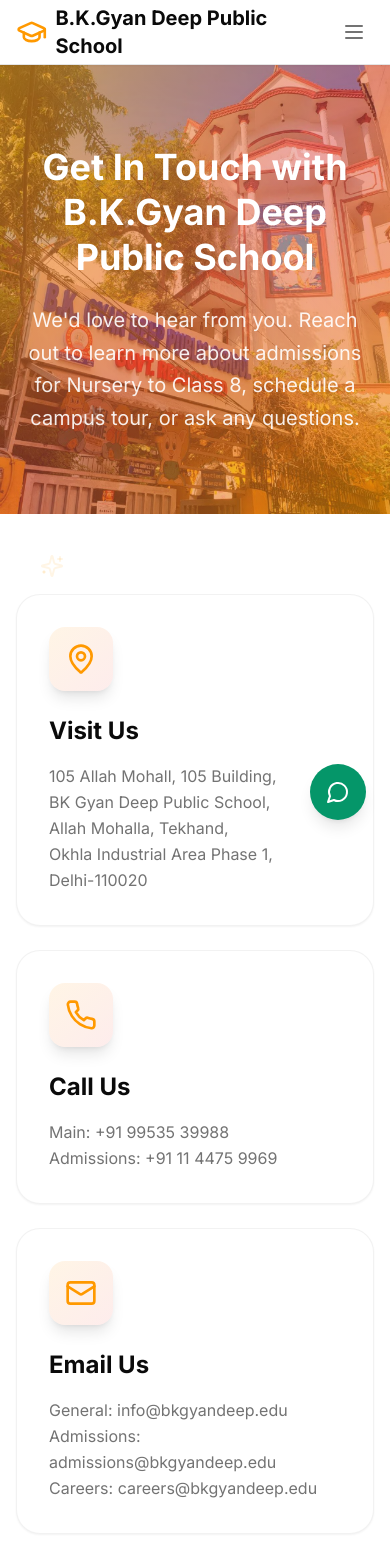
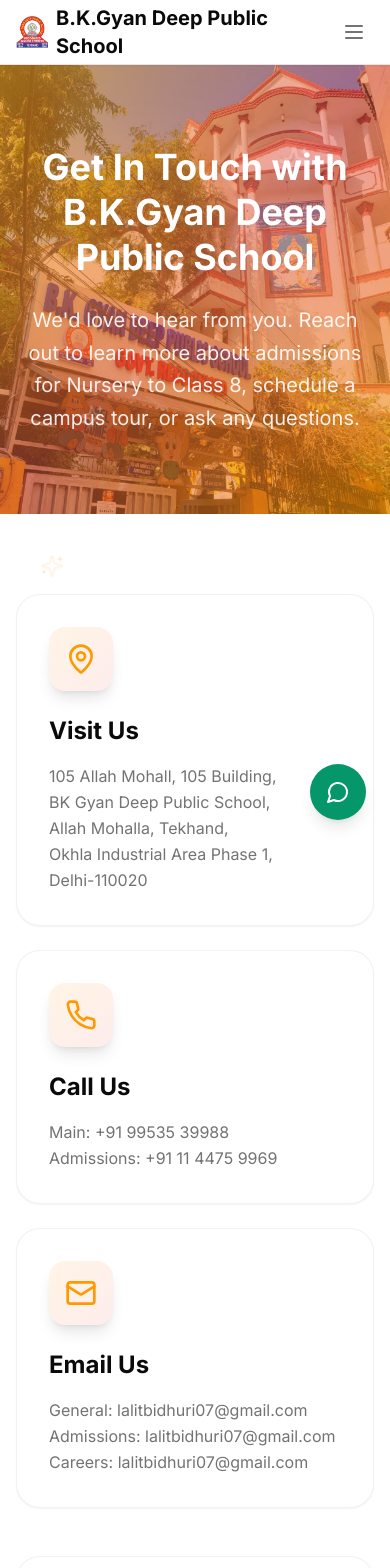
Before and after one commit to ShaaCoder/gyandeeptest, a Next.js app: page /contact in a window 390 px wide. Shown: the top 1568 px of the page. Built offline with nearby package versions, Linux system fonts and the light colour scheme.

Commit message:
update the email and timings

```diff
--- a/app/about/page.tsx
+++ b/app/about/page.tsx
@@ -1,10 +1,14 @@
+'use client'
+
+
 import Link from 'next/link';
 import Image from 'next/image';
 import { Card, CardContent } from '@/components/ui/card';
 import { Target, Eye, Heart, Users, Building2, BookOpen, Sparkles, Quote, Award, Users2, Home, Calendar, Clock, Trophy, GraduationCap, BarChart3, Globe, Leaf } from 'lucide-react';
 import { cn } from '@/lib/utils';
-import SchoolImage from '../../schoolimage.png'
-
+import SchoolImage from '../../schoolimage.png';
+import ChairmanImage from '../../public/images/chairmen.jpeg'; // Adjust relative path to your public/images/ folder (e.g., '../../../public/' if in app/about/page.tsx)
+import PrincipalImage from '../../public/images/lailtprinciple.jpeg'
 export default function About() {
   return (
     <div>
@@ -105,14 +109,19 @@ export default function About() {
             <Card className="bg-card border-border/50 rounded-3xl shadow-2xl overflow-hidden">
               <CardContent className="p-8 md:p-12 relative">
                 <div className="flex flex-col lg:flex-row gap-8 items-start">
-                  <div className="flex-shrink-0 lg:w-2/5">
+                  <div className="flex-shrink-0 lg:w-2/5 w-full">
                     <div className="relative w-full aspect-[3/4] bg-gradient-to-br from-primary/10 to-destructive/10 rounded-2xl shadow-2xl overflow-hidden">
                       <Image
-                        src="/images/chairmen.jpeg" // Adjust path as needed (e.g., from public/images/)
+                        src={ChairmanImage}
                         alt="L.N BIDHURI, Chairman"
                         fill
+                        sizes="(max-width: 1024px) 100vw, 40vw"
                         className="object-cover hover:scale-105 transition-transform duration-500"
-                        priority // Optional: Use if this section is above the fold
+                        priority
+                        placeholder="blur"
+                        onError={(e) => {
+                          console.error('Chairman image failed to load:', e);
+                        }}
                       />
                     </div>
                   </div>
@@ -160,14 +169,19 @@ export default function About() {
             <Card className="bg-card border-border/50 rounded-3xl shadow-2xl overflow-hidden">
               <CardContent className="p-8 md:p-12 relative">
                 <div className="flex flex-col lg:flex-row gap-8 items-start">
-                  <div className="flex-shrink-0 lg:w-2/5">
+                  <div className="flex-shrink-0 lg:w-2/5 w-full">
                     <div className="relative w-full aspect-[3/4] bg-gradient-to-br from-primary/10 to-destructive/10 rounded-2xl shadow-2xl overflow-hidden">
                       <Image
-                        src="/images/lailtprinciple.jpeg" // Adjust path as needed (e.g., from public/images/)
+                        src={PrincipalImage}
                         alt="Lalit Bidhuri, Principal"
                         fill
+                        sizes="(max-width: 1024px) 100vw, 40vw"
                         className="object-cover hover:scale-105 transition-transform duration-500"
-                        priority // Optional: Use if this section is above the fold
+                        priority
+                        placeholder="blur"
+                        onError={(e) => {
+                          console.error('Principal image failed to load:', e);
+                        }}
                       />
                     </div>
                   </div>
--- a/app/contact/page.tsx
+++ b/app/contact/page.tsx
@@ -148,9 +148,9 @@ ${formData.message}
                   </div>
                   <h3 className="text-2xl font-bold text-foreground mb-4 group-hover:text-primary">Email Us</h3>
                   <p className="text-muted-foreground leading-relaxed group-hover:text-foreground/90">
-                    General: info@bkgyandeep.edu <br />
-                    Admissions: admissions@bkgyandeep.edu <br />
-                    Careers: careers@bkgyandeep.edu
+                    General: lalitbidhuri07@gmail.com <br />
+                    Admissions: lalitbidhuri07@gmail.com <br />
+                    Careers: lalitbidhuri07@gmail.com
                   </p>
                 </CardContent>
               </Card>
@@ -259,13 +259,13 @@ ${formData.message}
                 <h3 className="text-2xl font-bold text-foreground mb-4 group-hover:text-primary">School Hours</h3>
                 <div className="space-y-4 text-muted-foreground group-hover:text-foreground/90">
                   <div className="flex justify-between py-3 px-4 bg-muted/50 rounded-2xl group-hover:bg-primary/5 transition-colors">
-                    <span>Monday - Friday:</span>
-                    <span className="font-semibold text-foreground">8:00 AM - 3:30 PM</span>
+                    <span>Monday - Saturday:</span>
+                    <span className="font-semibold text-foreground">8:00 AM - 1:30 PM</span>
                   </div>
-                  <div className="flex justify-between py-3 px-4 bg-muted/50 rounded-2xl group-hover:bg-primary/5 transition-colors">
-                    <span>Saturday:</span>
+                  {/* <div className="flex justify-between py-3 px-4 bg-muted/50 rounded-2xl group-hover:bg-primary/5 transition-colors">
+                    <span>:</span>
                     <span className="font-semibold text-foreground">9:00 AM - 12:00 PM</span>
-                  </div>
+                  </div> */}
                   <div className="flex justify-between py-3 px-4 bg-muted/50 rounded-2xl group-hover:bg-primary/5 transition-colors">
                     <span>Sunday:</span>
                     <span className="font-semibold text-foreground">Closed</span>
@@ -327,7 +327,7 @@ ${formData.message}
                   <ArrowRight className="h-5 w-5 ml-2 transition-transform duration-300" />
                 </Button>
               </Link>
-              {/* <Link href="mailto:admissions@bkgyandeep.edu">
+              {/* <Link href="mailto:lalitbidhuri07@gmail.com">
                 <Button size="lg" variant="outline" className="border-primary-foreground text-primary-foreground hover:bg-primary-foreground/10 hover:text-primary transition-all duration-300 shadow-xl">
                   Email Admissions
                   <ArrowRight className="h-5 w-5 ml-2 transition-transform duration-300" />
--- a/app/layout.tsx
+++ b/app/layout.tsx
@@ -10,6 +10,9 @@ const inter = Inter({ subsets: ['latin'] });
 export const metadata: Metadata = {
   title: 'B.K.Gyan Deep Public School - Nurturing Young Minds Since 1995',
   description: 'Excellence in foundational education from Nursery to Class 8. Holistic development, innovative learning, and a safe environment in Okhla, Delhi.',
+  icons: {
+    icon: '/favicon.png', // Updated: Points to your new favicon in /public/
+  },
   openGraph: {
     images: [
       {
--- a/components/Footer.tsx
+++ b/components/Footer.tsx
@@ -107,10 +107,10 @@ export default function Footer() {
               <li className="flex items-center gap-3 text-sm group">
                 <Mail className="h-4 w-4 flex-shrink-0 text-primary-foreground/80 group-hover:text-background transition-colors" />
                 <Link
-                  href="mailto:admissions@bkgyandeep.edu"
+                  href="mailto:lalitbidhuri07@gmail.com"
                   className="text-primary-foreground/80 group-hover:text-background transition-colors hover:underline"
                 >
-                  admissions@bkgyandeep.edu
+                  lalitbidhuri07@gmail.com
                 </Link>
               </li>
             </ul>
@@ -121,8 +121,7 @@ export default function Footer() {
             <h3 className="text-background font-semibold mb-4 text-lg">School Hours</h3>
             <ul className="space-y-3 text-sm">
               {[
-                { day: 'Monday - Friday', time: '8:00 AM - 3:30 PM' },
-                { day: 'Saturday', time: '9:00 AM - 12:00 PM' },
+                { day: 'Monday - Saturday', time: '8:00 AM - 1:30 PM' },
                 { day: 'Sunday', time: 'Closed' },
               ].map((hour, index) => (
                 <li key={index} className="flex justify-between items-center py-2 px-3 rounded-lg bg-primary-foreground/5 hover:bg-primary-foreground/10 transition-colors group">
--- a/components/Header.tsx
+++ b/components/Header.tsx
@@ -1,9 +1,10 @@
 'use client';
 
 import Link from 'next/link';
+import Image from 'next/image';
 import { usePathname } from 'next/navigation';
 import { useState } from 'react';
-import { Menu, X, GraduationCap } from 'lucide-react';
+import { Menu, X } from 'lucide-react';
 import { cn } from '@/lib/utils';
 
 const navLinks = [
@@ -23,7 +24,13 @@ export default function Header() {
       <div className="container mx-auto px-4">
         <div className="flex h-16 items-center justify-between">
           <Link href="/" className="flex items-center gap-2 font-bold text-xl text-foreground hover:text-primary transition-colors">
-            <GraduationCap className="h-8 w-8 text-primary" />
+            <Image
+              src="/images/logo.png"
+              alt="B.K.Gyan Deep Public School Logo"
+              width={32}
+              height={32}
+              className="h-8 w-8 object-contain"
+            />
             <span>B.K.Gyan Deep Public School</span>
           </Link>
 
--- a/components/sections/CTASection.tsx
+++ b/components/sections/CTASection.tsx
@@ -45,7 +45,7 @@ export function CTASection() {
             {[
               { icon: Phone, label: 'Call Us', text: '+91 99535 39988', href: 'tel:+919953539988' },
               { icon: MapPin, label: 'Visit Us', text: '105 Allah Mohall, Delhi-110020', href: 'https://www.google.com/maps/embed?pb=!1m18!1m12!1m3!1d71742.94756270468!2d77.21849006155017!3d28.5579959648869!2m3!1f0!2f0!3f0!3m2!1i1024!2i768!4f13.1!3m3!1m2!1s0x390ce7a28b48cff3%3A0xfff17363200598!2sBk%20Gyan%20deep%20public%20school!5e0!3m2!1sen!2sin!4v1766335766201!5m2!1sen!2sin' },
-              { icon: Sparkles, label: 'Email Us', text: 'admissions@bkgyandeep.edu', href: 'mailto:admissions@bkgyandeep.edu' },
+              { icon: Sparkles, label: 'Email Us', text: 'lalitbidhuri07@gmail.com', href: 'mailto:lalitbidhuri07@gmail.com' },
             ].map((contact, index) => {
               const Icon = contact.icon;
               return (
```
Also changed, not shown: public/favicon.png (added), public/images/logo.png (added).
